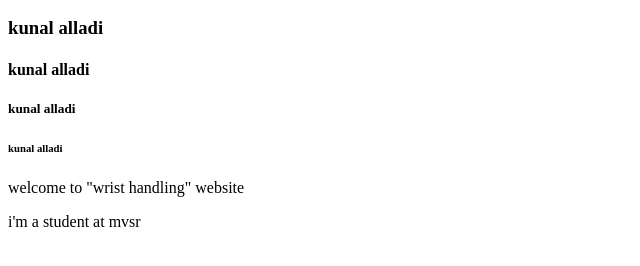
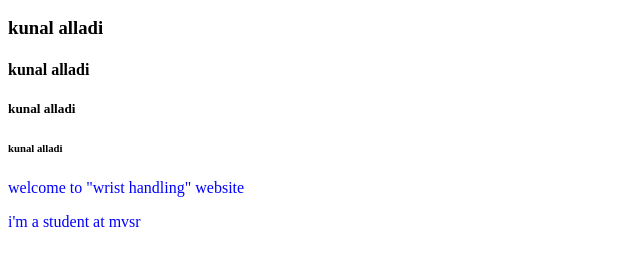
Before and after one commit to kunalalladi/kunalalladi.github.io, a plain HTML site: page index.html in a window 1280 px wide. Shown: the part 96-362 px from the top of the page, without its empty margins (0-640 px from the left). Drawn offline with Linux system fonts and the light colour scheme.

Commit message:
Update index.html

```diff
--- a/index.html
+++ b/index.html
@@ -1,3 +1,4 @@
+<link rel=stylesheet href=a.css>
 <h1> kunal alladi </h1>
 <h2> kunal alladi </h2>
 <h3> kunal alladi </h3>
```
